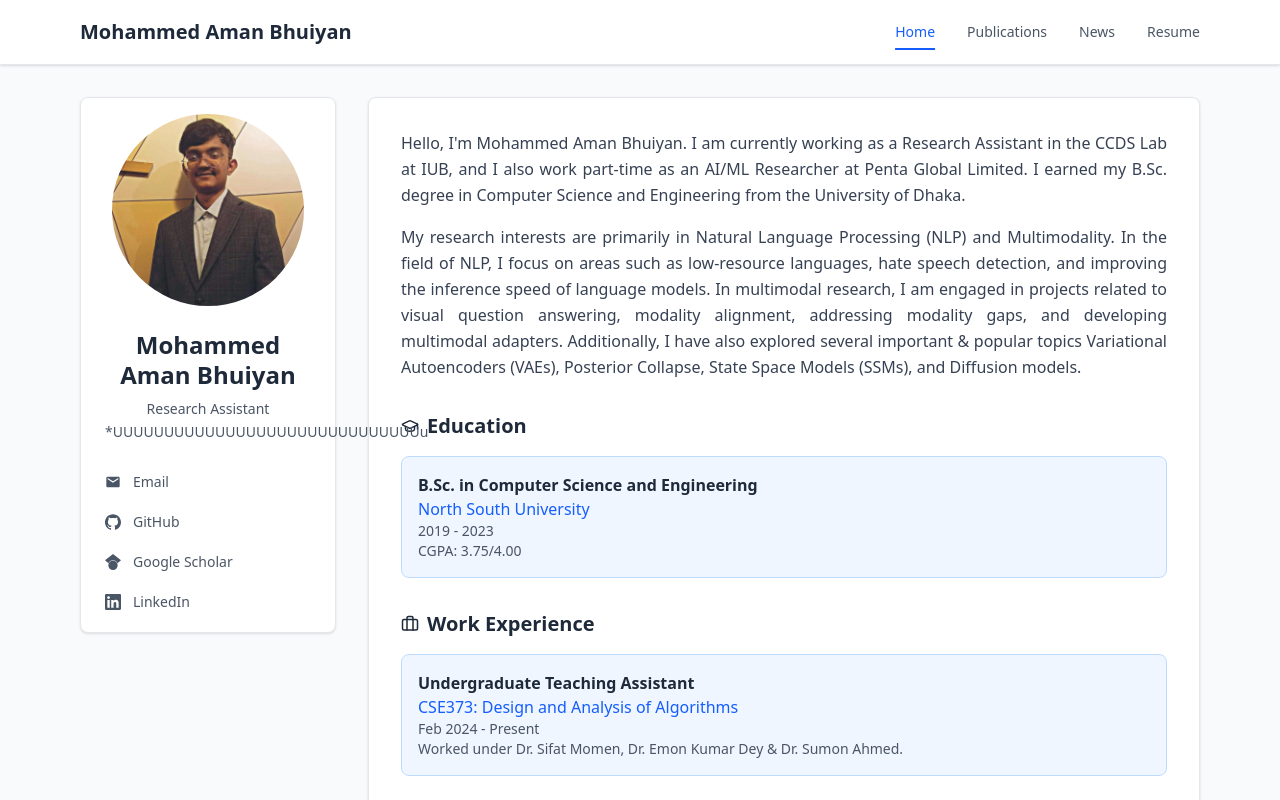
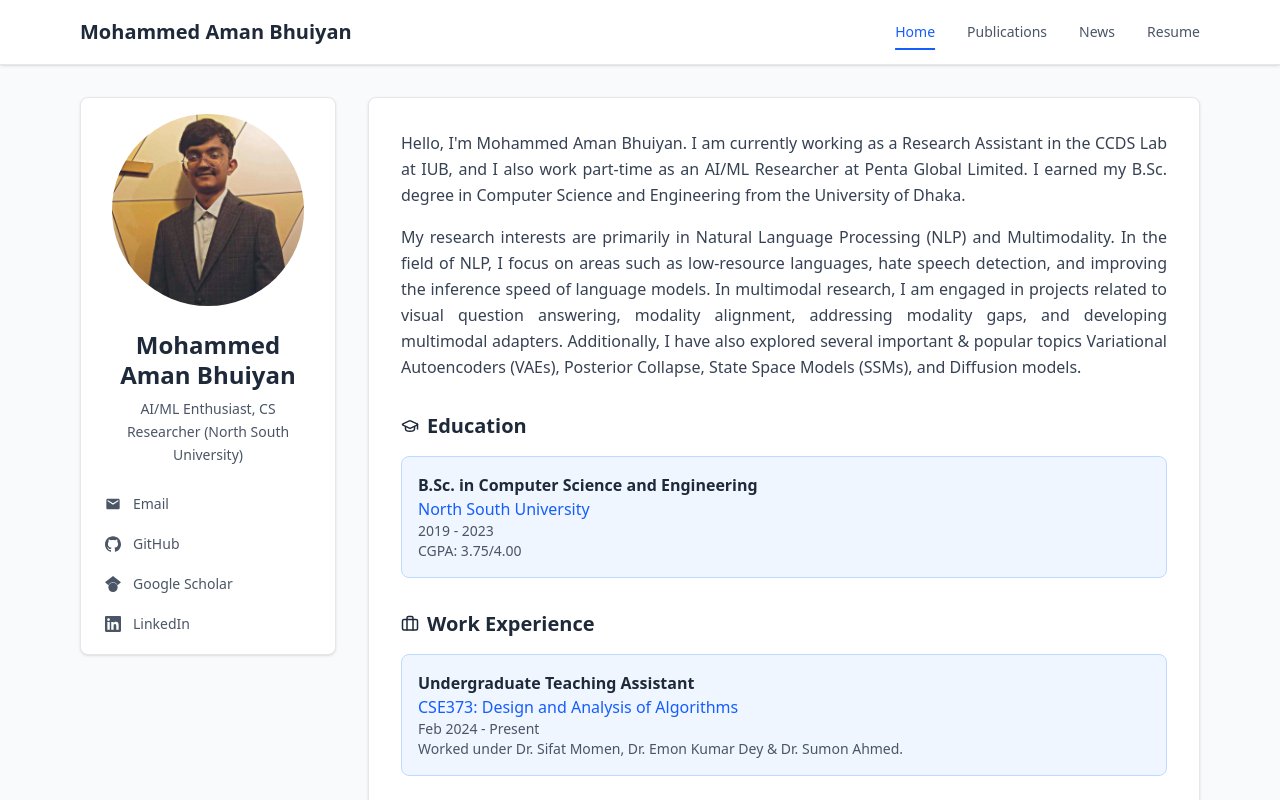
Before and after one commit to Aman554-EQ/minimal_academia, a React (Vite) app: page / in a window 1280 px wide. Shown: the top 800 px of the page. Built offline with nearby package versions, Linux system fonts and the light colour scheme.

Commit message:
Update personalInfo with new title and formatting

```diff
--- a/src/data/personalInfo.js
+++ b/src/data/personalInfo.js
@@ -9,7 +9,7 @@ import { MdEmail } from 'react-icons/md';
 
 const personalInfo = {
   name: "Mohammed Aman Bhuiyan",
-  title: "Research Assistant *UUUUUUUUUUUUUUUUUUUUUUUUUUUUUUu",
+  title: "AI/ML Enthusiast, CS Researcher (North South University)",
   image: "./public/aman.png",
   contact: {
     email: "aman@example.com",
```
